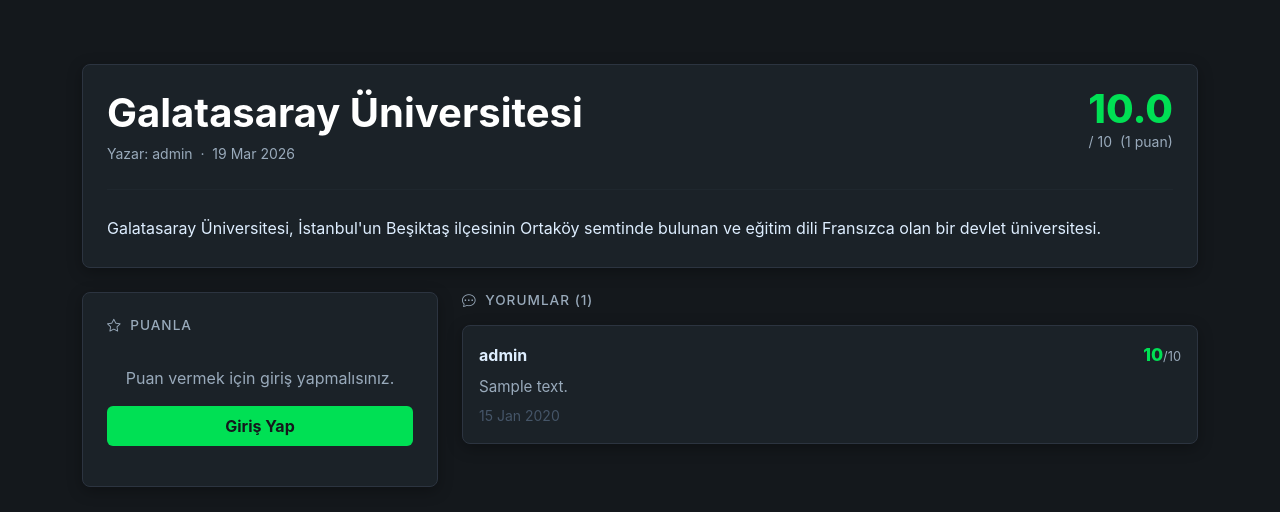
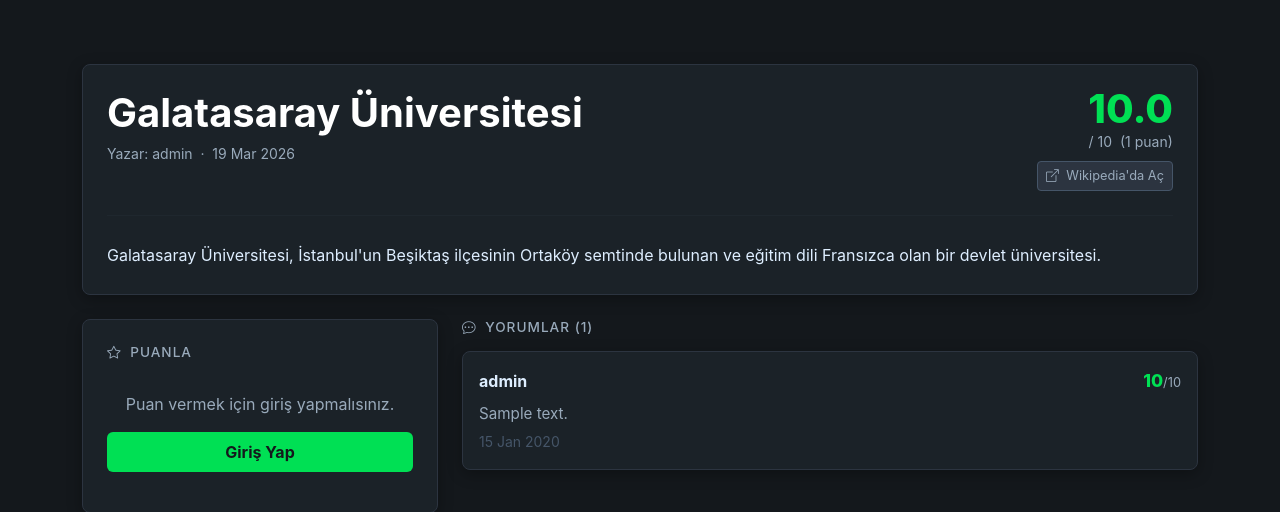
Before and after one commit to Bisbilge/wikiboxd, a Django app: page /1/ in a window 1280 px wide. Shown: the part 81-593 px from the top of the page. Run offline with Django 5.2, Linux system fonts and the light colour scheme; data comes from the database, SQL or seed files in the repository; tables that the repository leaves empty hold one stand-in row (values such as "Sample post").

Commit message:
feat: makale içeriği kaydırılabilir pencerede gösterildi, Wikipedia linki eklendi

```diff
--- a/wikiboxd/articles/templates/articles/article_detail.html
+++ b/wikiboxd/articles/templates/articles/article_detail.html
@@ -18,6 +18,7 @@
                     {{ article.created_at|date:"d M Y" }}
                 </small>
             </div>
+            <div class="d-flex flex-column align-items-end gap-2">
                 <div class="text-center">
                     {% if avg_score %}
                         <div style="font-size: 2.5rem; font-weight: 800; color: #00E054; line-height: 1;">
@@ -28,10 +29,31 @@
                         <div style="color: #9ab; font-size: 0.9rem;">Henüz puanlanmadı</div>
                     {% endif %}
                 </div>
+                {% if article.wiki_url %}
+                <a href="{{ article.wiki_url }}" target="_blank" rel="noopener noreferrer"
+                   class="btn btn-sm"
+                   style="background-color: #2c3440; color: #9ab; border: 1px solid #455568; font-size: 0.8rem;">
+                    <i class="bi bi-box-arrow-up-right me-1"></i> Wikipedia'da Aç
+                </a>
+                {% endif %}
+            </div>
         </div>
 
         <hr style="border-color: #2c3440; margin: 1.5rem 0;">
-        <p class="mb-0" style="line-height: 1.8; color: #deeeff;">{{ article.content }}</p>
+
+        <!-- Makale İçeriği -->
+        <div style="
+            max-height: 500px;
+            overflow-y: auto;
+            line-height: 1.9;
+            font-size: 1rem;
+            color: #deeeff;
+            padding-right: 0.5rem;
+            scrollbar-width: thin;
+            scrollbar-color: #2c3440 transparent;
+        ">
+            {{ article.content }}
+        </div>
     </div>
 
     <div class="row g-4">
```
Lines whose indentation alone changed are shown as unchanged.
